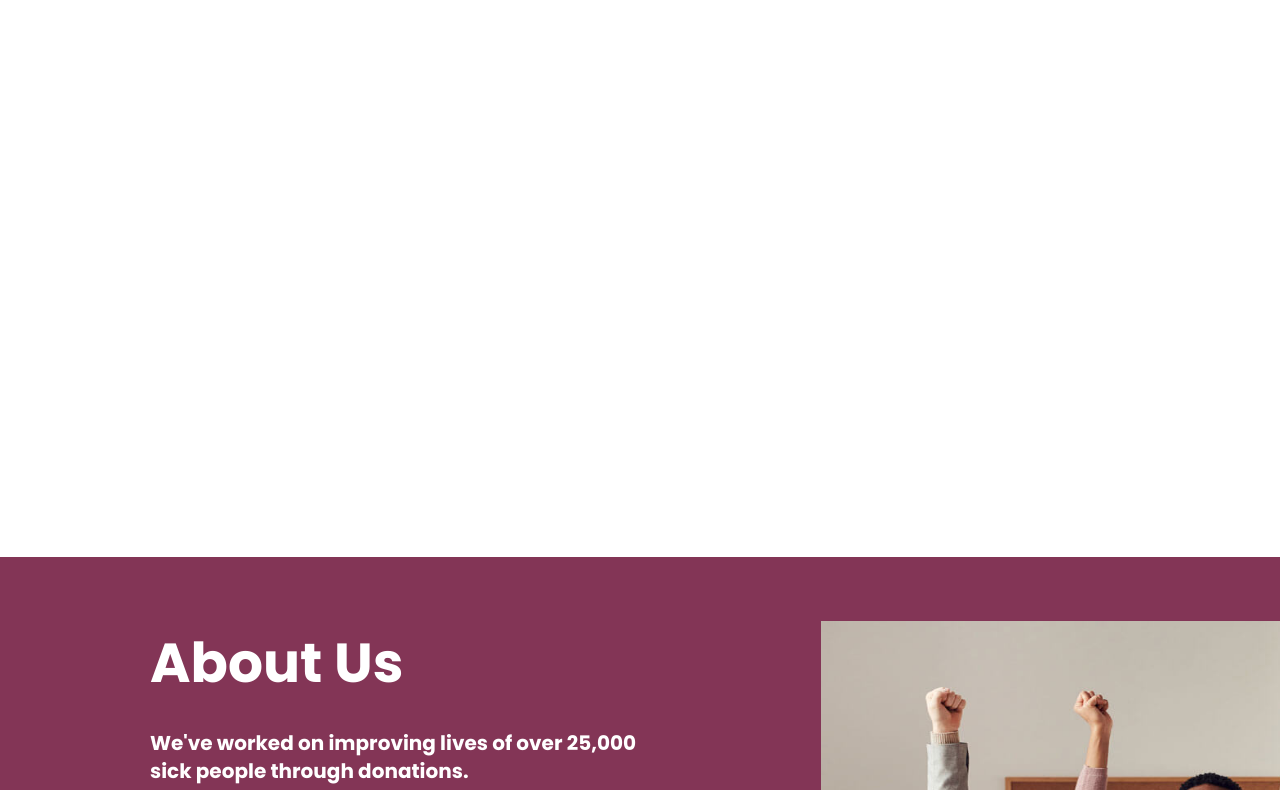
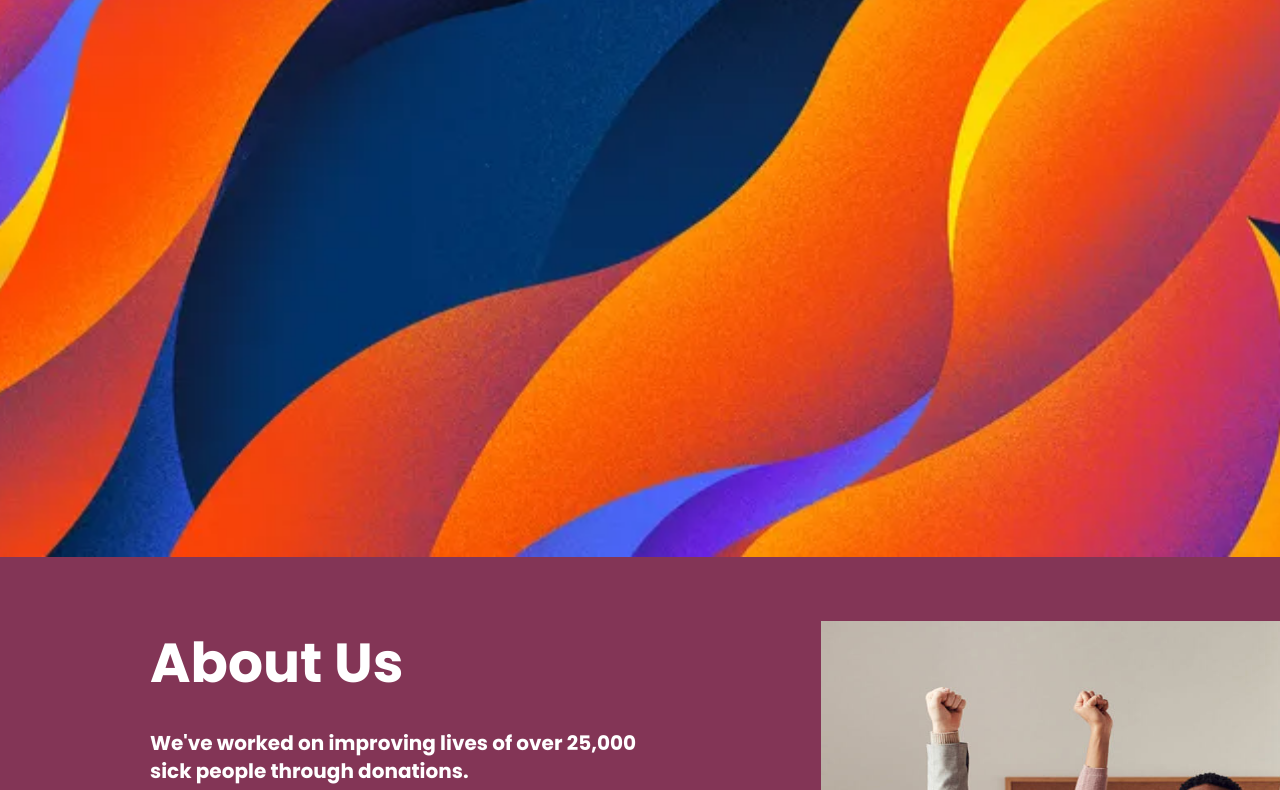
Before and after one commit to AvinMendonca/Crowdfunding-website, a plain HTML site: page index.html in a window 1280 px wide. Shown: the part 459-1249 px from the top of the page. Drawn offline with Linux system fonts and the light colour scheme; some packages are replaced by stand-ins of ours; a script that the page names is missing.

Commit message:
Linked the css file to html page

```diff
--- a/responsivestyle.css
+++ b/responsivestyle.css
@@ -18,7 +18,7 @@
 header{
     width: 100%;
     height: 127vh;
-    background-image: url('background.jpeg');
+    background-image: url('images/background.jpeg');
     background-position: bottom center;
     background-size: cover;
     background-repeat: no-repeat;
```
